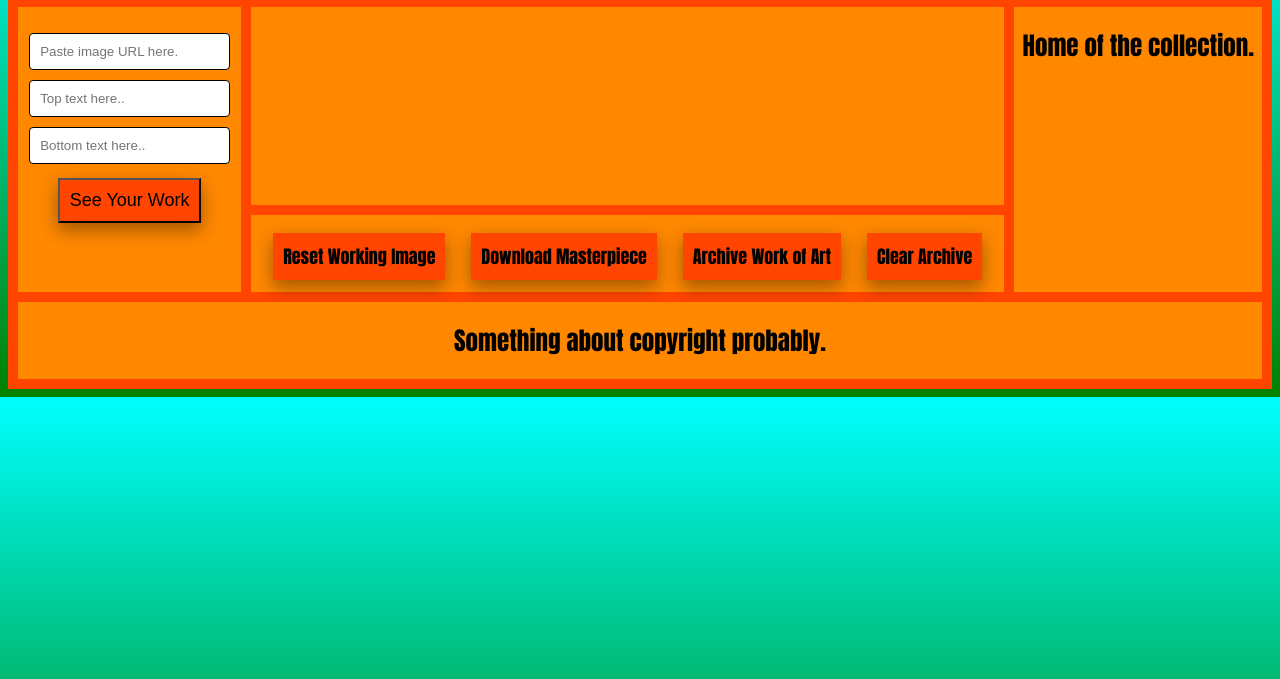
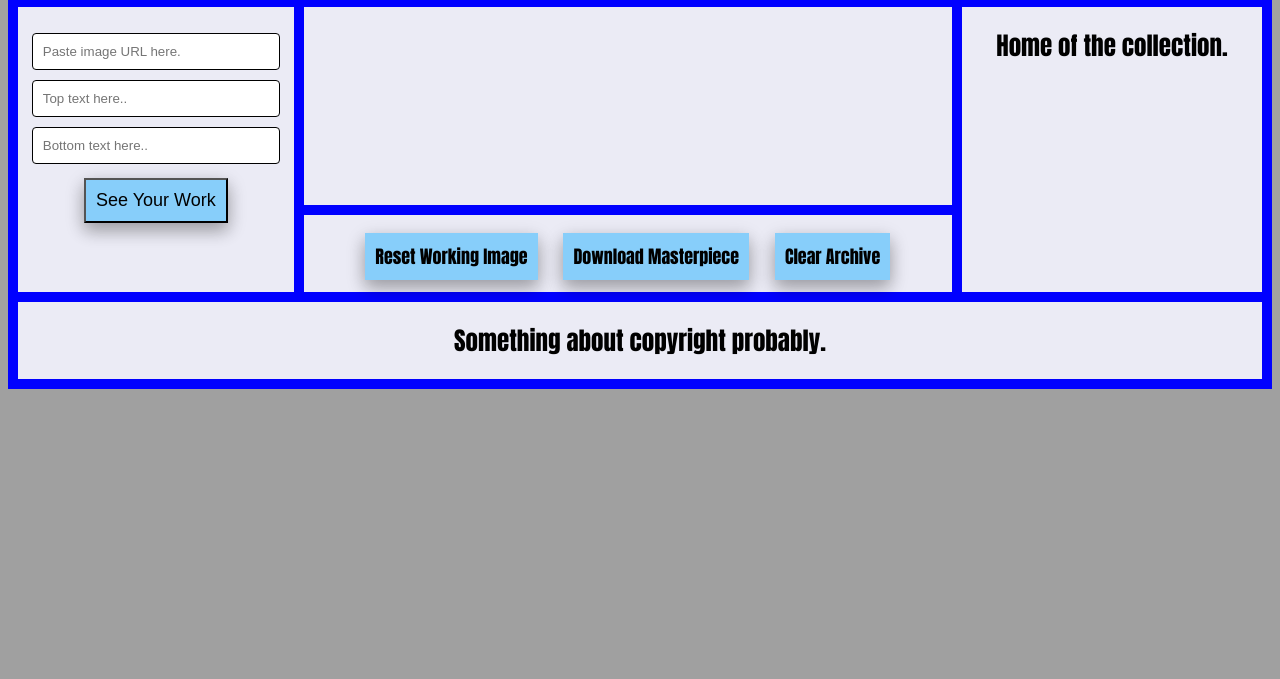
Before and after one commit to aGravitous/memeGenerator, a plain HTML site: page meme.html in a window 1280 px wide. Shown: the part 121-800 px from the top of the page. Drawn offline with Linux system fonts and the light colour scheme.

Commit message:
2nd Major commit. HUge changes. Doesn't work yet.

```diff
--- a/meme.css
+++ b/meme.css
@@ -2,7 +2,7 @@
     box-sizing: border-box;
 }
 body {
-    background-image: linear-gradient(to bottom, aqua, green);
+    background-color: rgb(160, 160, 160);
 }
 
 .flex-buttons {
@@ -13,14 +13,14 @@ body {
 }
 .button {
     text-decoration: none;
-    background-color: orangered;
+    background-color: lightskyblue;
     color: black;
     margin: 10px;
     padding: 10px;
     font-size: 18px;
     box-shadow: 0 8px 16px 0 rgba(0,0,0,0.2), 0 6px 20px 0 rgba(0,0,0,0.19);
   }
-input[type=text], select {
+input[type=text], input[type=url], select {
     width: 90%;
     padding: 10px;
     margin: 4px;
@@ -32,12 +32,15 @@ input[type=text], select {
 #item1 { grid-area: header;
     font-size: 40px;
 }
-.item2 { grid-area: left; }
+#item2 { grid-area: left; }
 #item3 { grid-area: center;
 }
-.item4 { grid-area: right; }
-.item5 { grid-area: buttons; }
-.item6 { grid-area: footer}
+#item4 { grid-area: right;
+    overflow-y: scroll;
+    height: 100%;
+}
+#item5 { grid-area: buttons; }
+#item6 { grid-area: footer}
 
 .grid-container {
     display: grid;
@@ -47,11 +50,11 @@ input[type=text], select {
         'left left buttons buttons buttons right right'
         'footer footer footer footer footer footer footer';
     grid-gap: 10px;
-    background-color: orangered;
+    background-color: blue;
     padding: 10px;
 }
 .grid-container > div {
-    background-color: rgb(255, 136, 0);
+    background-color: rgba(245, 245, 245, 0.959);
     text-align: center;
     font-size: 25px;
     font-family: impact;
--- a/meme.html
+++ b/meme.html
@@ -6,32 +6,31 @@
     <meta http-equiv="X-UA-Compatible" content="ie=edge">
     <link rel="stylesheet" type="text/css" href="meme.css" />
     <script src="meme.js"></script>
-    <title>Little Meme Maker</title>
+    <title>Simple Meme Maker</title>
 </head>
 <body>
     <div class="grid-container">
         <div id="item1">Let's Generate Some Dank Memes!</div>
-        <div class="item2">
+        <div id="item2">
             <form action="###">
-                <input type="text" id="imgLink" name="img-link" placeholder="Paste image URL here."><br>
-                <input type="text" id="topText" name="top-text" placeholder="Top text here.."><br>
-                <input type="text" id="bottomText" name="bottom-text" placeholder="Bottom text here.."><br>
-                <input type="submit" value="See Your Work" class="button">
+                <input type="url" id="img-url" placeholder="Paste image URL here." accept="img-link/*"><br>
+                <input type="text" id="top-text" placeholder="Top text here.."><br>
+                <input type="text" id="bottom-text" placeholder="Bottom text here.."><br>
+                <input type="submit" id="make-meme" value="See Your Work" class="button">
             </form>
         </div>
         <div id="item3">
-            <canvas id="memeCanvas"></canvas>
+            <canvas id="meme-canvas"></canvas>
         </div>
-        <div class="item4">Home of the collection.</div>
-        <div class="item5">
+        <div id="item4">Home of the collection.</div>
+        <div id="item5">
             <div id="flex-buttons">
                 <a class="button" href="">Reset Working Image</a>
                 <a class="button" href="">Download Masterpiece</a>
-                <a class="button" href="">Archive Work of Art</a>
                 <a class="button" href="">Clear Archive</a>
             </div>
         </div>
-        <div class="item6">Something about copyright probably.</div>
+        <div id="item6">Something about copyright probably.</div>
     </div>
 </body>
 </html>
--- a/meme.js
+++ b/meme.js
@@ -1,10 +1,36 @@
-// Three columns? Enter image in central, see collection on right, text entry on left.
-// List accepted image types or convert?
-
-// Accept image.
+// Accept image from url.
 // Allow top and bottom text to be edited, display on central image.
 // Click done moves to collection. Export sends new image to desktop.
 // Thumbnail collection: clicking on one sends it back to center for more editing or export.
 // Reset for edit window simply clears text.
 // Reset for collection clears all.
 // Importing a new image before done clears and replaces.
+
+var memeCanvas = document.getElementById('meme-canvas');
+var topText = document.getElementById('top-text');
+var bottomText = document.getElementById('bottom-text');
+var imgUrl = document.getElementById('img-url');
+var makeMeme = document.getElementById('make-meme');
+
+canvas.width = canvas.height = 0;
+
+ctx = canvas.getContext('2d');
+
+
+function generateMeme(img, top, bottom){
+    canvas.height = img.height;
+    canvas.width = img.width;
+
+    ctx.clearRect(0, 0, canvas.width, canvas.height);
+    ctx.drawImage(img, 0, 0);
+}
+
+makeMeme.addEventListener('click', function () {
+    let reader = new FileReader();
+    reader.onload = function () {
+        let img = new Image;
+        img.src = reader.result;
+        makeMeme(img, topText, bottomText);
+    }
+    reader.readAsDataURL(imgUrl);
+});
```
